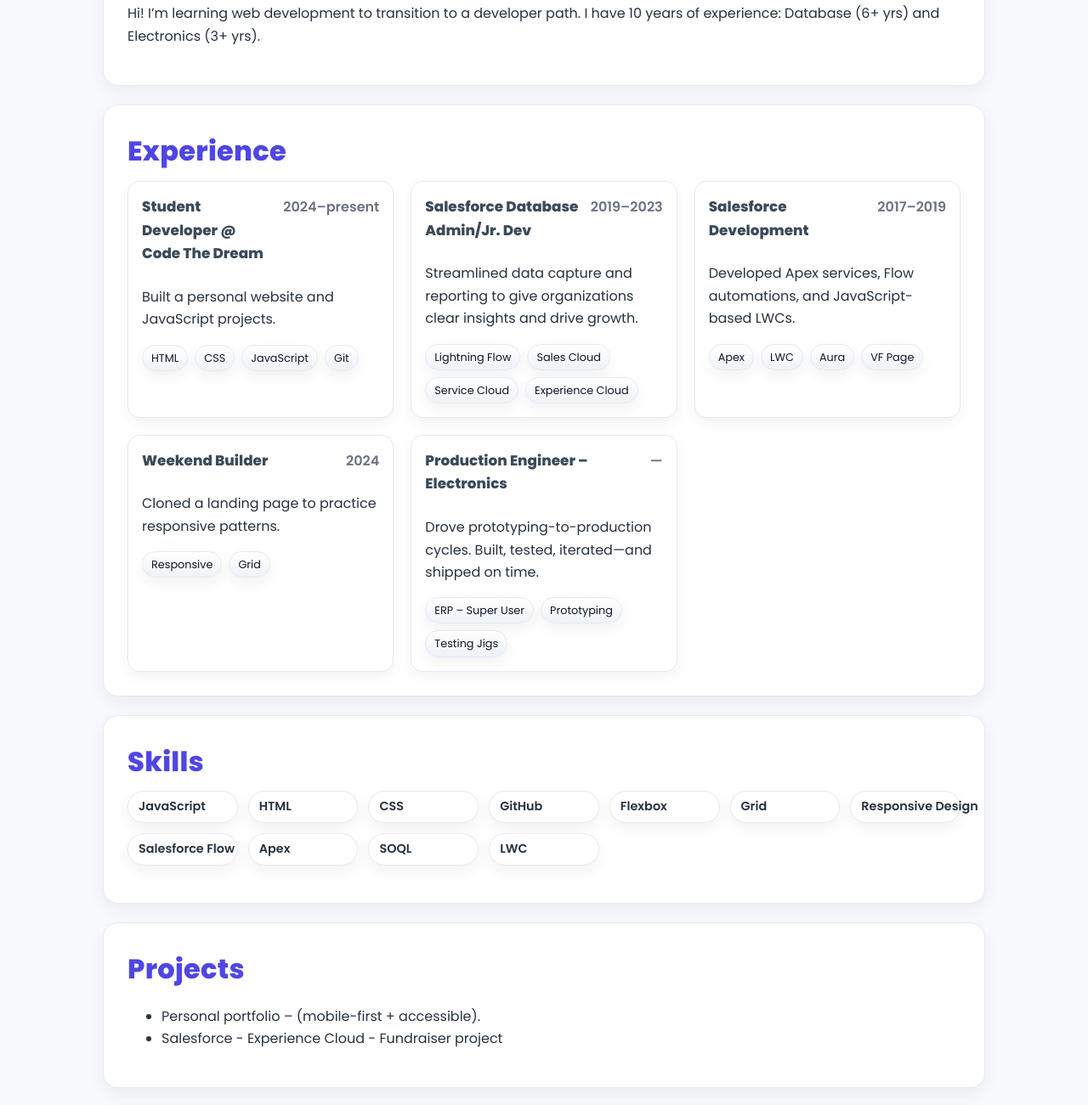
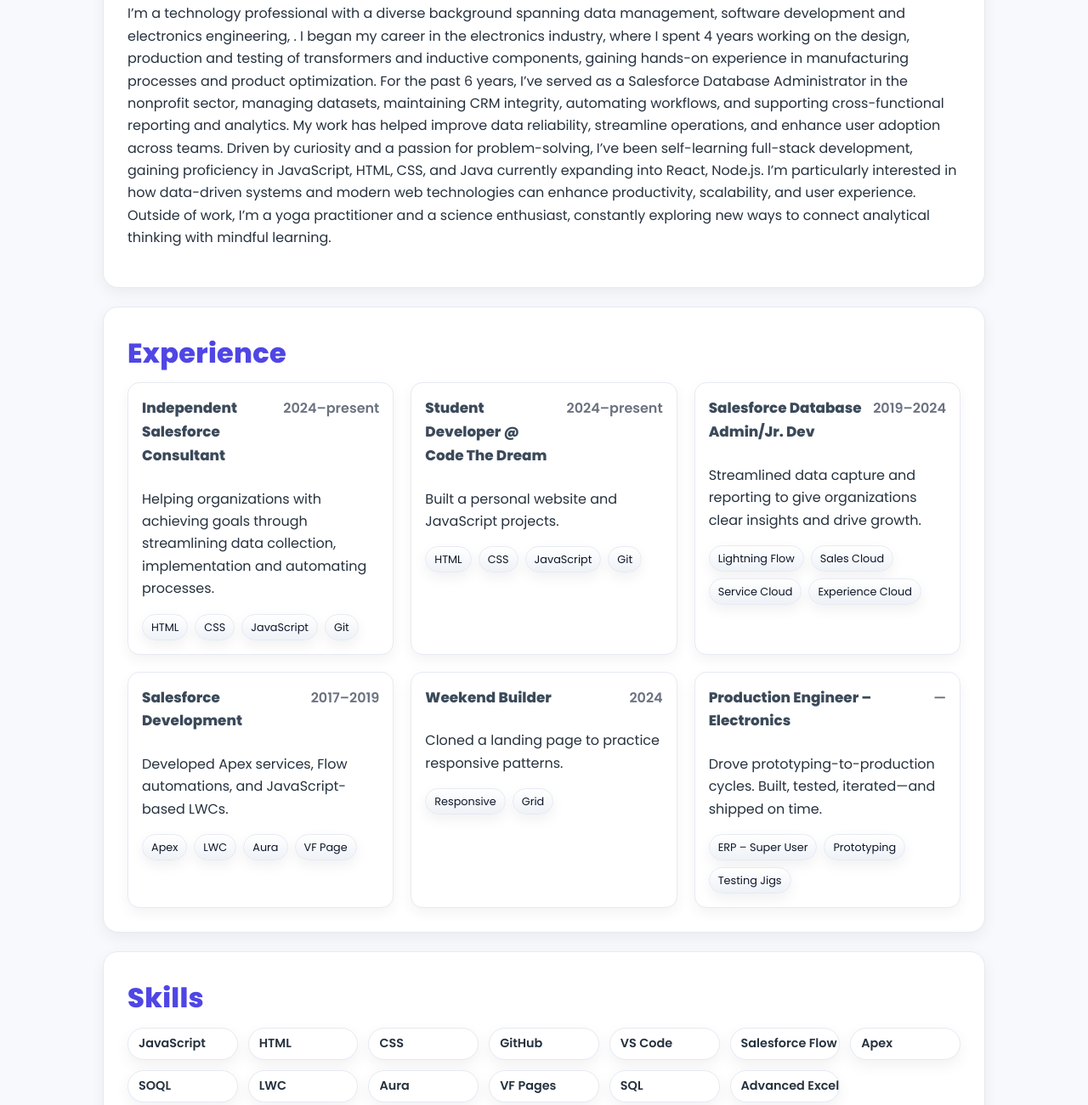
Before and after one commit to Perseverence-dev/yamuna-luna, a plain HTML site: page index.html in a window 1280 px wide. Shown: the part 474-1775 px from the top of the page at 85% size. Drawn offline with Linux system fonts and the light colour scheme.

Commit message:
About Me section modified

```diff
--- a/index.html
+++ b/index.html
@@ -62,8 +62,13 @@
     <section id="About" aria-labelledby="about-heading">
       <h2 id="about-heading">About</h2>
       <p>
-        Hi! I’m learning web development to transition to a developer path. I have 10 years of experience:
-        Database (6+ yrs) and Electronics (3+ yrs).
+        I’m a technology professional with a diverse background spanning data management, software development and electronics engineering, . I began my career in the electronics industry, where I spent 4 years working on the design, production and testing of transformers and inductive components, gaining hands-on experience in manufacturing processes and product optimization.
+
+For the past 6 years, I’ve served as a Salesforce Database Administrator in the nonprofit sector, managing datasets, maintaining CRM integrity, automating workflows, and supporting cross-functional reporting and analytics. My work has helped improve data reliability, streamline operations, and enhance user adoption across teams.
+
+Driven by curiosity and a passion for problem-solving, I’ve been self-learning full-stack development, gaining proficiency in JavaScript, HTML, CSS, and Java currently expanding into React, Node.js. I’m particularly interested in how data-driven systems and modern web technologies can enhance productivity, scalability, and user experience.
+
+Outside of work, I’m a yoga practitioner and a science enthusiast, constantly exploring new ways to connect analytical thinking with mindful learning.
       </p>
     </section>
 
@@ -71,6 +76,22 @@
     <section id="Experience" aria-labelledby="exp-heading">
       <h2 id="exp-heading">Experience</h2>
       <ul class="experience-list">
+
+        <li class="experience-item">
+          <div class="exp-head">
+            <h3>Independent Salesforce Consultant</h3>
+            <!-- date block on the right side -->
+            <span class="exp-dates">2024–present</span>
+          </div>
+          <p>Helping organizations with achieving goals through streamlining data collection, implementation and automating processes.</p>
+          <div class="tags">
+            <span class="item">HTML</span>
+            <span class="item">CSS</span>
+            <span class="item">JavaScript</span>
+            <span class="item">Git</span>
+          </div>
+        </li>
+
         <li class="experience-item">
           <div class="exp-head">
             <h3>Student Developer @ Code The Dream</h3>
@@ -89,7 +110,7 @@
         <li class="experience-item">
           <div class="exp-head">
             <h3>Salesforce Database Admin/Jr. Dev</h3>
-            <span class="exp-dates">2019–2023</span>
+            <span class="exp-dates">2019–2024</span>
           </div>
           <p>Streamlined data capture and reporting to give organizations clear insights and drive growth.</p>
           <div class="tags">
--- a/js/index.js
+++ b/js/index.js
@@ -19,13 +19,15 @@ const skills = [
   'HTML',
   'CSS',
   'GitHub',
-  'Flexbox',
-  'Grid',
-  'Responsive Design',
+  'VS Code',
   'Salesforce Flow',
   'Apex',
   'SOQL',
-  'LWC'
+  'LWC',
+  'Aura',
+  'VF Pages',
+  'SQL',
+  'Advanced Excel'
 ];
 
 // Select only inside the Skills section
```
